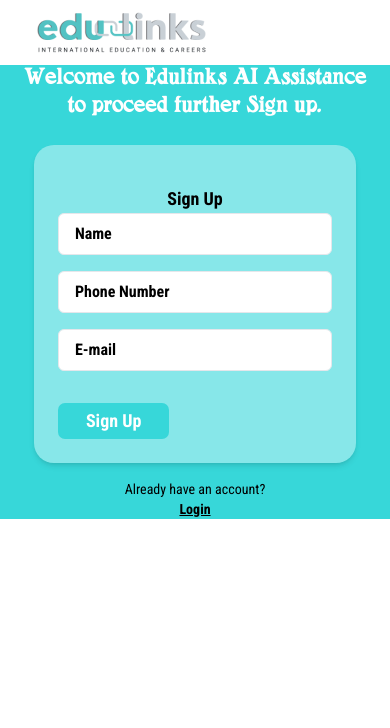
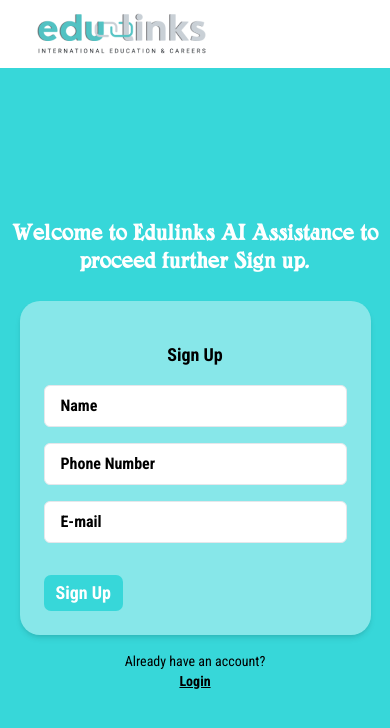
Before and after one commit to Ashujaiswal1025/edulinks-frontend-code, a React (Create React App) app: page /signup in a window 390 px wide. Shown: the top 728 px of the page. Built offline with nearby package versions, Linux system fonts and the light colour scheme.

Commit message:
added chnages

```diff
--- a/src/App.js
+++ b/src/App.js
@@ -9,12 +9,12 @@
 function App() {
   return (
     <Router>
-      <div className="h-full md:h-screen flex flex-col ">
+      <div className="h-screen flex flex-col ">
         {/* Header */}
         <Header />
 
         {/* Main Content */}
-        <div className="flex flex-col justify-center items-center h-[92%] bg-eduTheme px-4">
+        <div className="flex flex-col justify-center items-center h-[92%] bg-eduTheme">
           <Routes>
 
             <Route path="/" element={<Navigate to="/signup" />} />
--- a/src/components/Login.js
+++ b/src/components/Login.js
@@ -71,7 +71,7 @@
                             <button
                                 type="submit"
                                 disabled={loading}
-                                className={`bg-eduTheme text-white text-lg md:text-xl font-bold py-1 px-7 rounded-[7px] hover:bg-opacity-90 transition duration-200 flex items-center justify-center ${loading ? 'opacity-50 cursor-not-allowed' : ''
+                                className={`bg-eduTheme text-white text-lg md:text-xl font-bold py-1 md:px-7 px-3 rounded-[7px] hover:bg-opacity-90 transition duration-200 flex items-center justify-center ${loading ? 'opacity-50 cursor-not-allowed' : ''
                                     }`}
                             >
                                 {loading && (
--- a/src/components/SignUp.js
+++ b/src/components/SignUp.js
@@ -62,14 +62,14 @@
       </h1>
 
       {/* Form Container */}
-      <div className='flex justify-center items-center'>
+      <div className='w-full flex justify-center items-center'>
         <div
           className="rounded-[20px] shadow-md flex flex-col items-center w-full md:w-[676px] md:h-[421px] max-w-[90%] bg-opacity-50 p-6 md:p-8"
           style={{
             backgroundColor: "rgba(255, 255, 255, 0.4)",
           }}
         >
-          <h2 className="text-lg md:text-2xl mt-4 md:mb-8 font-robotoCondensed font-bold text-center">
+          <h2 className="text-lg md:text-2xl mt-4 md:mb-8 mb-4 font-robotoCondensed font-bold text-center">
             Sign Up
           </h2>
 
@@ -109,7 +109,7 @@
             <div className="flex justify-start mt-4">
               <button
                 type="submit"
-                className={`bg-eduTheme text-white text-lg md:text-xl font-bold py-1 px-7 rounded-[7px] hover:bg-opacity-90 transition duration-200 flex items-center justify-center ${loading ? 'opacity-50 cursor-not-allowed' : ''
+                className={`bg-eduTheme text-white text-lg md:text-xl font-bold py-1 md:px-7 px-3 rounded-[7px] hover:bg-opacity-90 transition duration-200 flex items-center justify-center ${loading ? 'opacity-50 cursor-not-allowed' : ''
                   }`}
                 disabled={loading}
               >
--- a/src/components/VerifyMail.js
+++ b/src/components/VerifyMail.js
@@ -71,7 +71,7 @@
       <h2 className="text-lg md:text-2xl mt-4 md:mb-8 font-bold text-center">
         Verify Your Email
       </h2>
-      <p className="text-sm my-1">Please Enter your 4 digit OTP Sent to your E-mail</p>
+      <p className="text-sm text-center my-1">Please Enter your 4 digit OTP Sent to your E-mail</p>
 
       <div className="flex justify-center gap-2 my-4">
         {otp.map((digit, index) => (
--- a/src/components/Welcome.js
+++ b/src/components/Welcome.js
@@ -11,7 +11,7 @@
 
 function Welcome() {
   return (
-    <div className='w-full h-full mt-[50px]'>
+    <div className='w-full h-screen mt-[50px] bg-eduTheme'>
       <div className='flex justify-center items-center'>
         <div className='md:w-3/4 md:text-right'>
           <h1 className='text-xl md:text-4xl lg:text-4xl font-adramalech text-center md:text-right font-normal md:mr-24 md:mb-10'>Welcome to Edulinks AI Assistance</h1>
```
